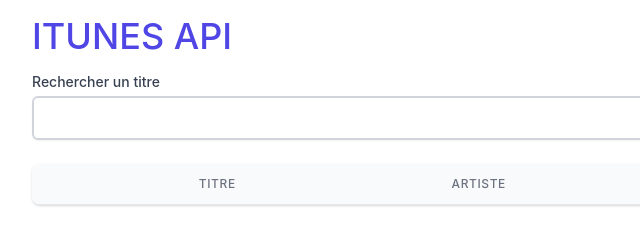
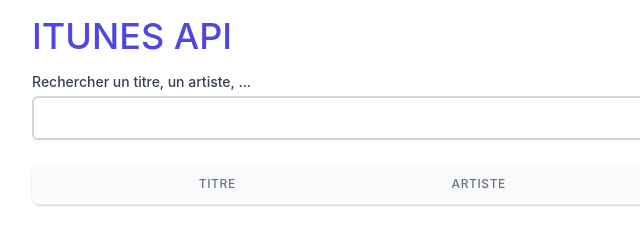
Before and after one commit to Mouun/itunes-api-tp2-web, a website: page index.html in a window 1280 px wide. Shown: the full height of the page, 0-640 px from the left. Drawn offline with nearby package versions, Linux system fonts and the light colour scheme; a web font is replaced by a local one.

Commit message:
Modification du label sur l'input

```diff
--- a/index.html
+++ b/index.html
@@ -19,7 +19,7 @@
 <div class="max-w-7xl h-full m-4 md:mx-auto px-4 sm:px-6 lg:px-8">
   <div class="max-w-7xl mx-auto">
     <h1 class="text-4xl font-medium mb-4 text-indigo-600">ITUNES API</h1>
-    <label for="search-input" class="block text-sm font-medium text-gray-700">Rechercher un titre</label>
+    <label for="search-input" class="block text-sm font-medium text-gray-700">Rechercher un titre, un artiste, ...</label>
     <div class="flex flex-row mt-1">
       <input
         type="text"
```
